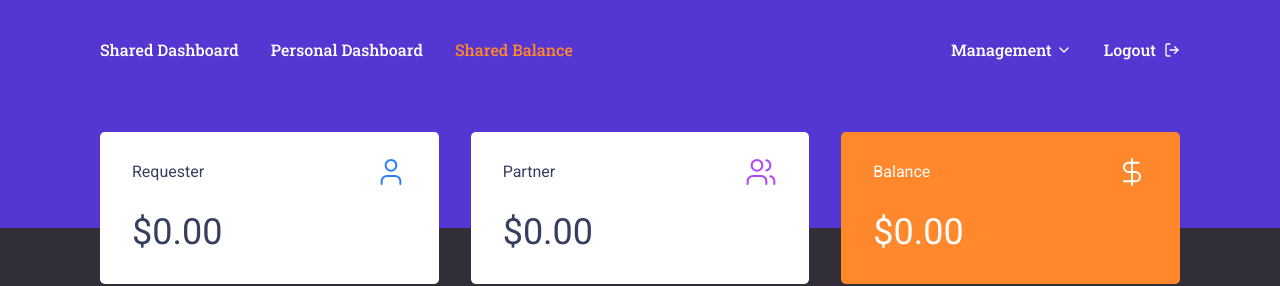
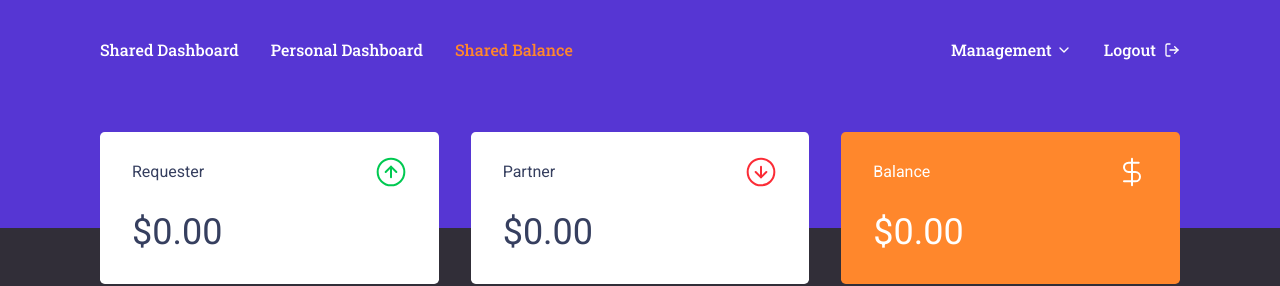
Before and after one commit to GuiziBr/expenses_dashboard, a Next.js app: page /consolidatedBalance in a window 1280 px wide. Shown: the top 286 px of the page. Built offline with nearby package versions, Linux system fonts and the light colour scheme; no server answers.

Commit message:
style(ui): update consolidated balance card icons and colors
Update requester and partner balance card icons and colors to match the shared dashboard style.

```diff
--- a/src/app/consolidatedBalance/page.tsx
+++ b/src/app/consolidatedBalance/page.tsx
@@ -1,6 +1,6 @@
 "use client"
 
-import { DollarSign, User, Users } from "lucide-react"
+import { CircleArrowDown, CircleArrowUp, DollarSign } from "lucide-react"
 import { useEffect, useState } from "react"
 import { BalanceCard } from "@/components/BalanceCard"
 import { ConsolidatedFilters } from "@/components/ConsolidatedFilters"
@@ -47,14 +47,14 @@ export default function ConsolidatedBalance() {
 						<BalanceCard
 							label={data?.requester?.name || "Requester"}
 							value={formatCurrency(data?.requester?.total ?? 0)}
-							icon={User}
-							iconClassName="text-blue-500"
+							icon={CircleArrowUp}
+							iconClassName="text-green-500"
 						/>
 						<BalanceCard
 							label={data?.partner?.name || "Partner"}
 							value={formatCurrency(data?.partner?.total ?? 0)}
-							icon={Users}
-							iconClassName="text-purple-500"
+							icon={CircleArrowDown}
+							iconClassName="text-red-500"
 						/>
 					</div>
 					<BalanceCard
```
